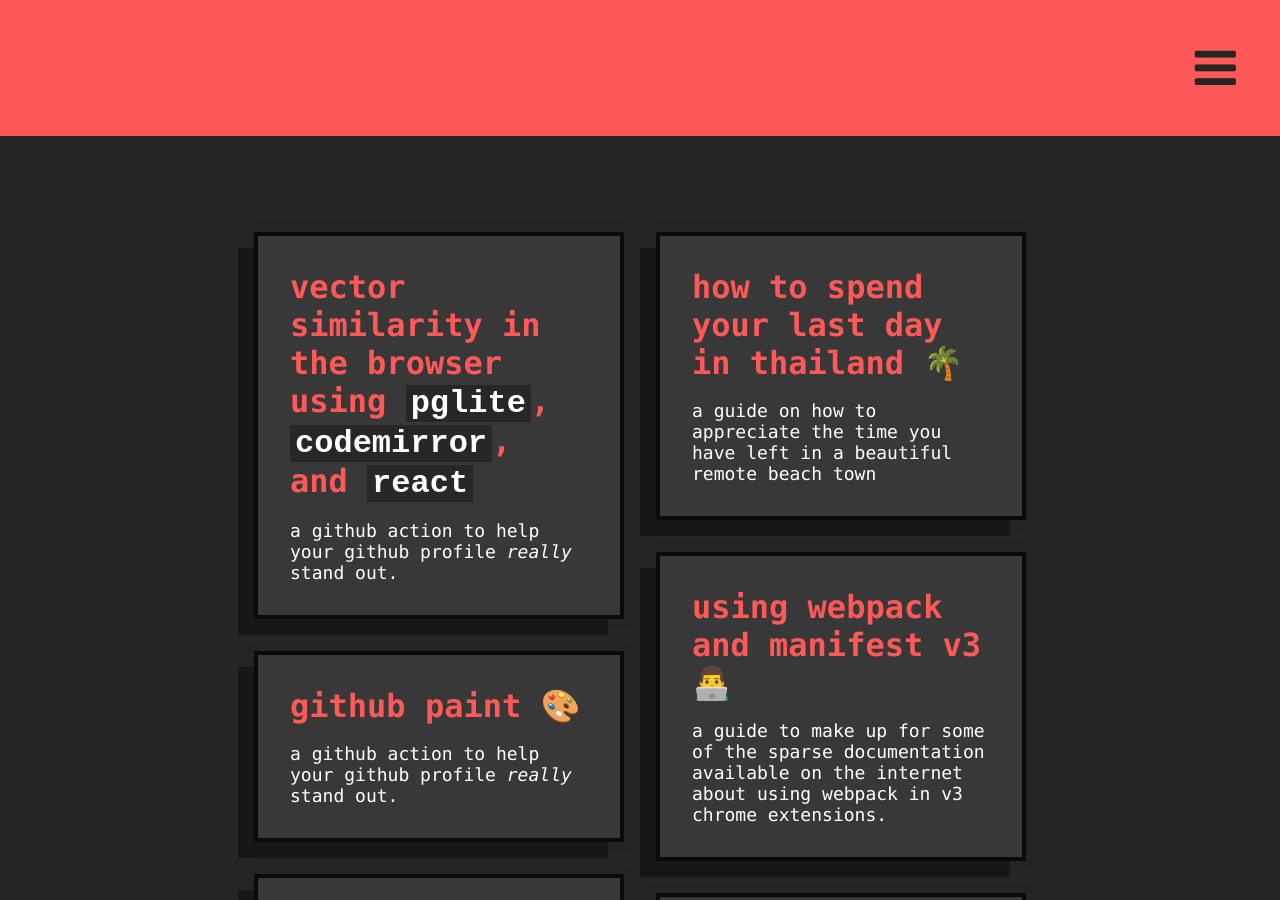
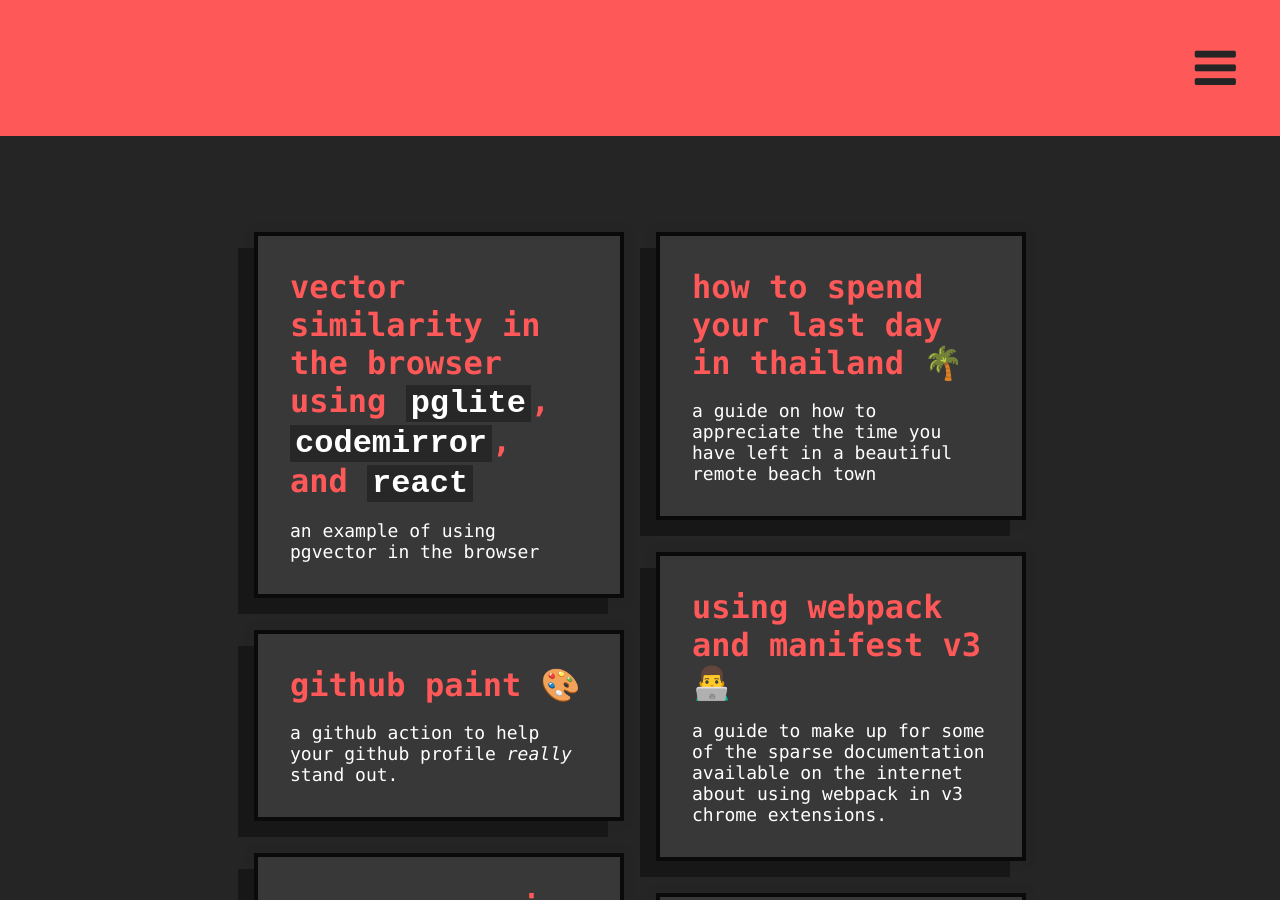
Before and after one commit to tbrockman/tbrockman.github.io, a Jekyll site: the page built from blog.html, in a window 1280 px wide and 900 px high. Built offline with Jekyll 4.4.1, drawn with Linux system fonts in a browser that asks for light colours.

Commit message:
Fix excerpt.

```diff
--- a/_posts/2025-04-08-pglite-vector-search.md
+++ b/_posts/2025-04-08-pglite-vector-search.md
@@ -4,7 +4,7 @@ title: Vector similarity in the browser using `pglite`, `codemirror`, and `react
 date: 2025-04-08
 author: Theodore Brockman
 categories: example dev pglite vector mantine react
-excerpt: A GitHub Action to help your GitHub profile *really* stand out.
+excerpt: an example of using pgvector in the browser
 ---
 
 [`tbrockman/pglite-vector-search`](https://github.com/tbrockman/pglite-vector-search)
```
